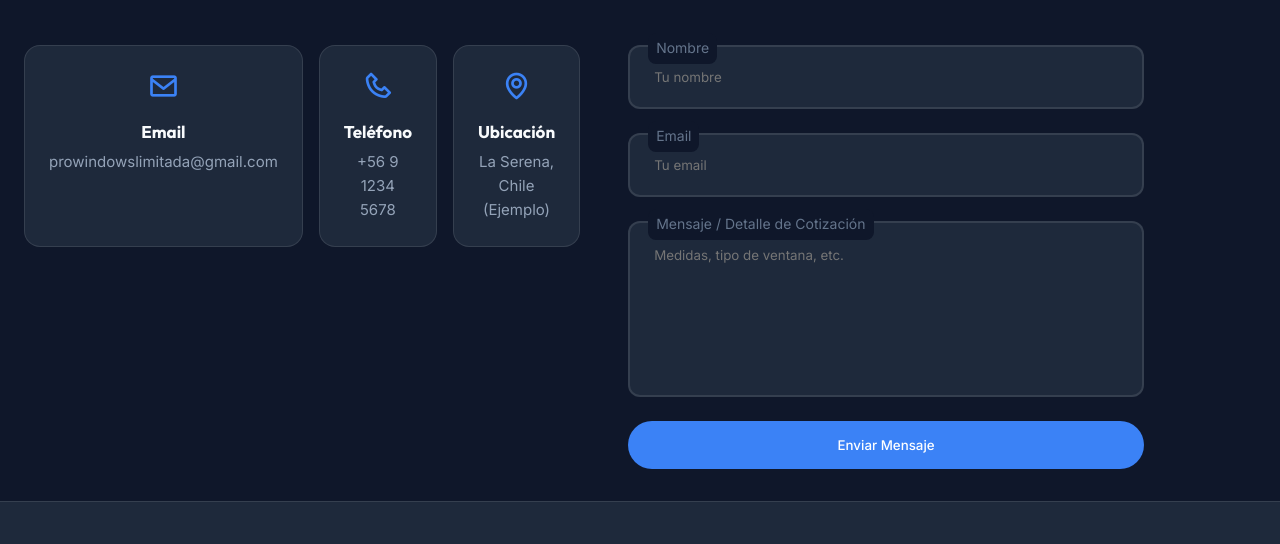
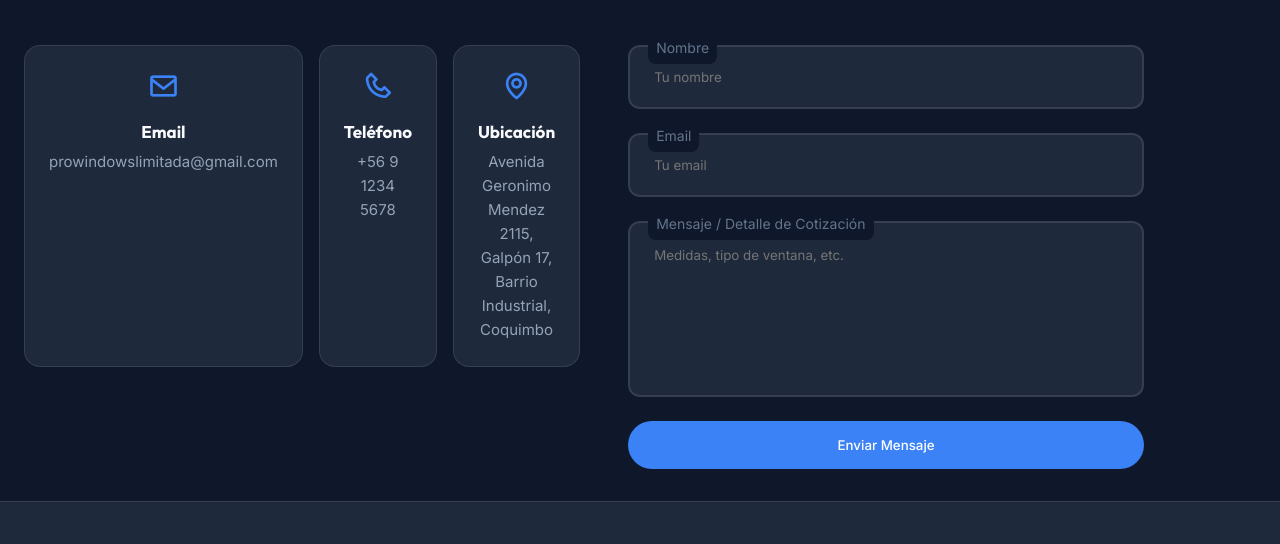
Before and after one commit to crist38/paginaprowin, a plain HTML site: page index.html in a window 1280 px wide. Shown: the part 3216-3760 px from the top of the page. Drawn offline with nearby package versions, Linux system fonts and the light colour scheme.

Commit message:
Update contact address

```diff
--- a/index.html
+++ b/index.html
@@ -189,7 +189,7 @@
                         <div class="contact__card">
                             <i class='bx bx-map contact__card-icon'></i>
                             <h3 class="contact__card-title">Ubicación</h3>
-                            <span class="contact__card-data">La Serena, Chile (Ejemplo)</span>
+                            <span class="contact__card-data">Avenida Geronimo Mendez 2115, Galpón 17, Barrio Industrial, Coquimbo</span>
                         </div>
                     </div>
                 </div>
```
